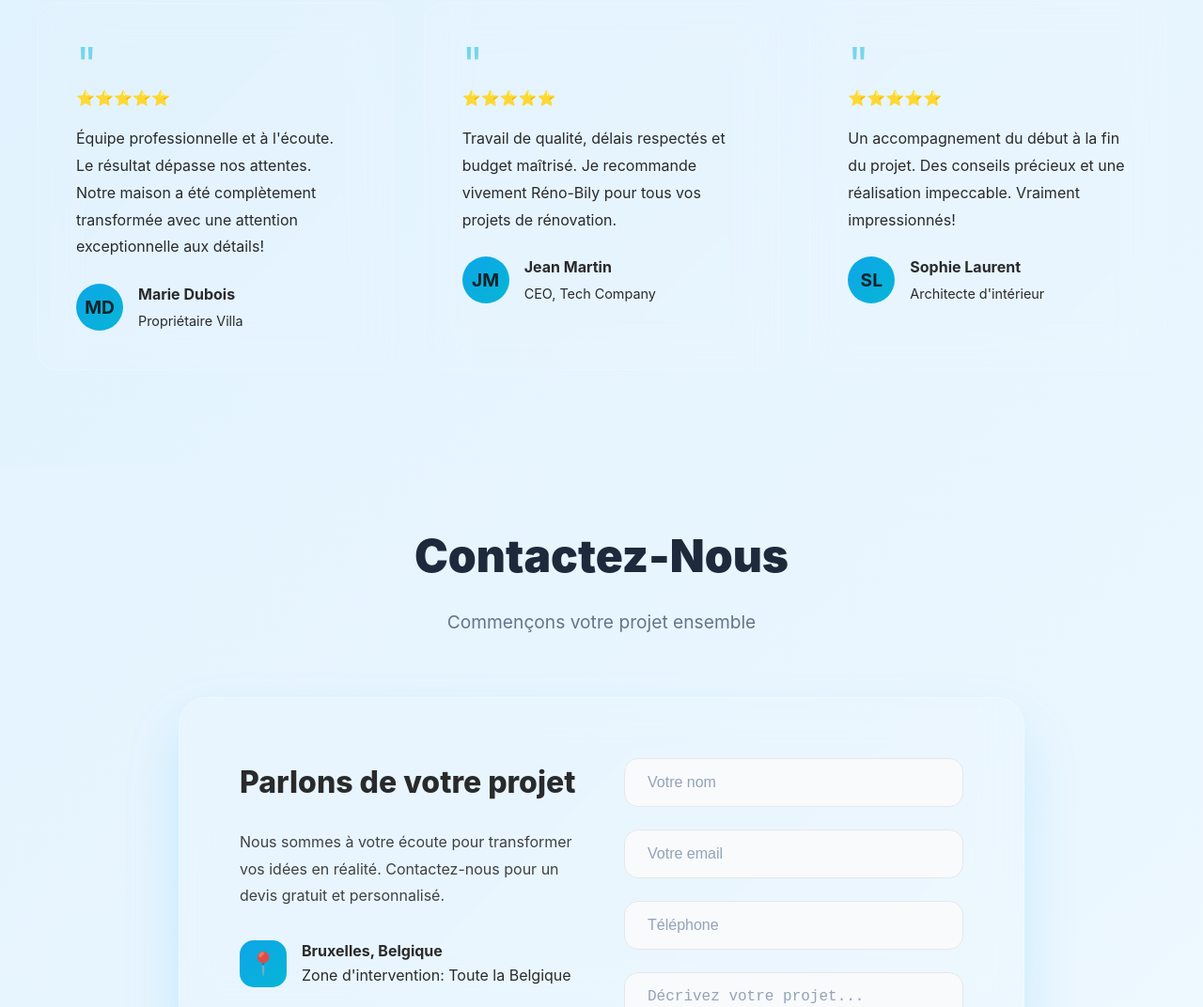
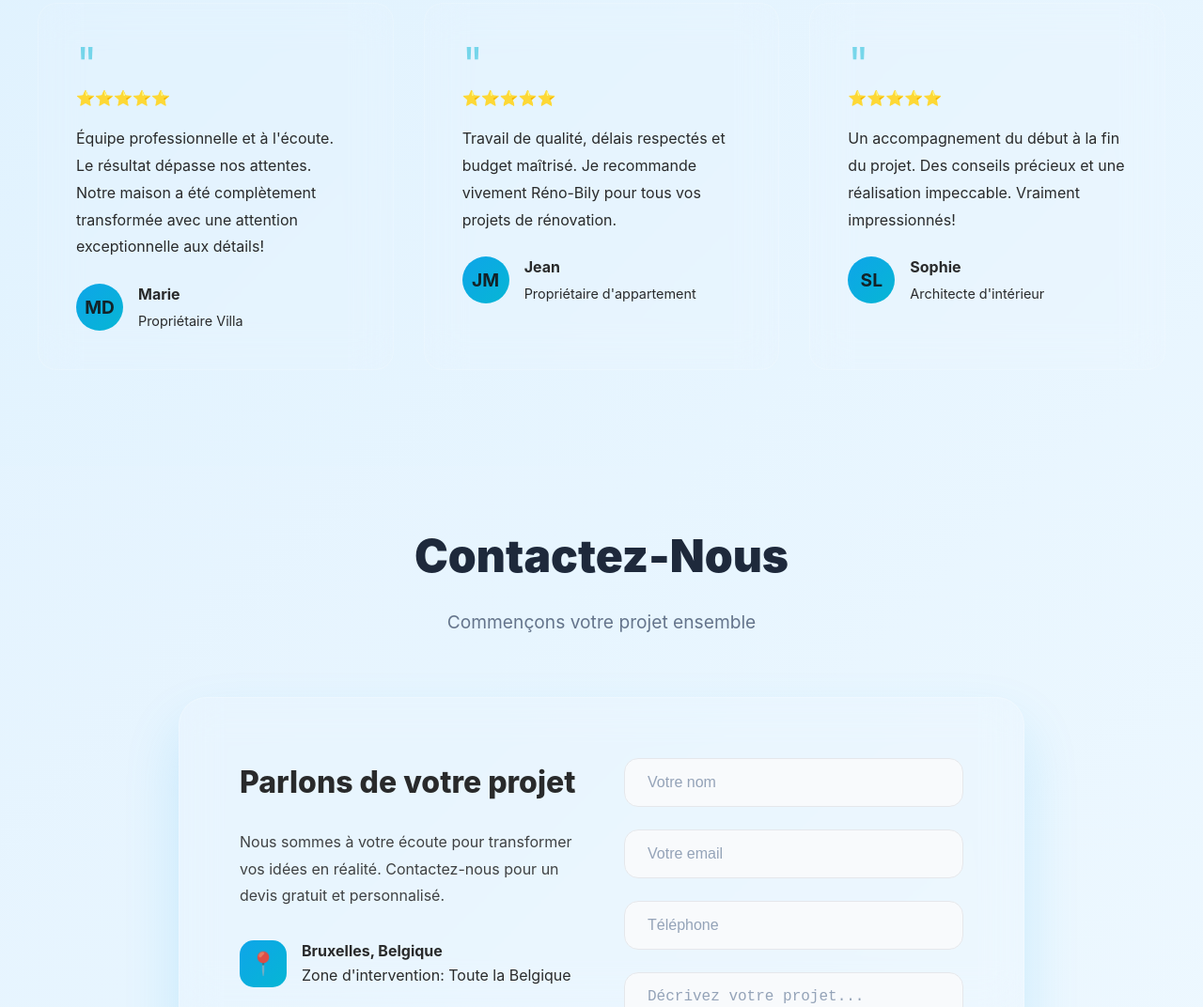
Before and after one commit to Delvingt/Reno-Bily, a plain HTML site: page index.html in a window 1280 px wide. Shown: the part 3315-4387 px from the top of the page at 94% size. Drawn offline with Linux system fonts and the light colour scheme.

Commit message:
Add files via upload

```diff
--- a/index.html
+++ b/index.html
@@ -1192,7 +1192,7 @@
                     <div class="testimonial-author">
                         <div class="author-avatar">MD</div>
                         <div class="author-info">
-                            <div class="author-name">Marie Dubois</div>
+                            <div class="author-name">Marie</div>
                             <div class="author-role">Propriétaire Villa</div>
                         </div>
                     </div>
@@ -1205,8 +1205,8 @@
                     <div class="testimonial-author">
                         <div class="author-avatar">JM</div>
                         <div class="author-info">
-                            <div class="author-name">Jean Martin</div>
-                            <div class="author-role">CEO, Tech Company</div>
+                            <div class="author-name">Jean</div>
+                            <div class="author-role">Propriétaire d'appartement</div>
                         </div>
                     </div>
                 </div>
@@ -1218,7 +1218,7 @@
                     <div class="testimonial-author">
                         <div class="author-avatar">SL</div>
                         <div class="author-info">
-                            <div class="author-name">Sophie Laurent</div>
+                            <div class="author-name">Sophie</div>
                             <div class="author-role">Architecte d'intérieur</div>
                         </div>
                     </div>
```
